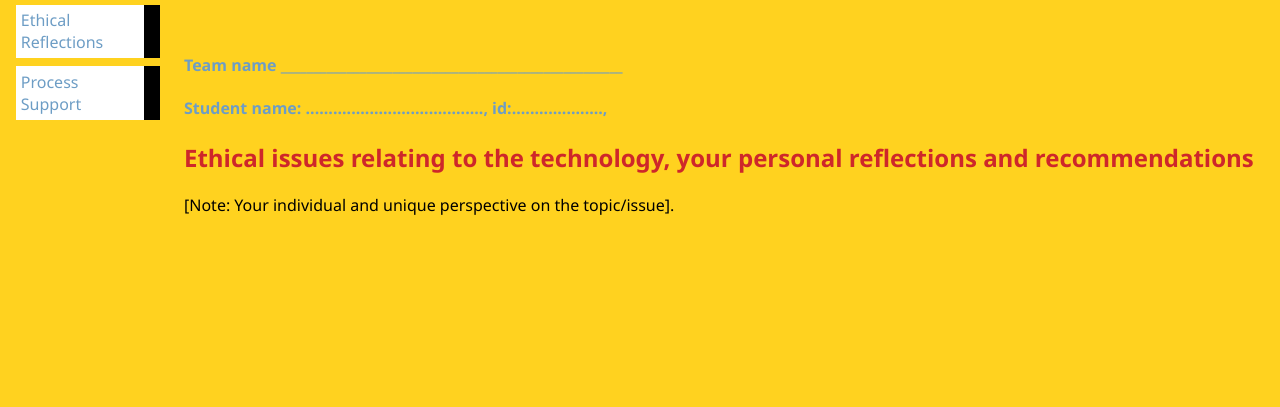
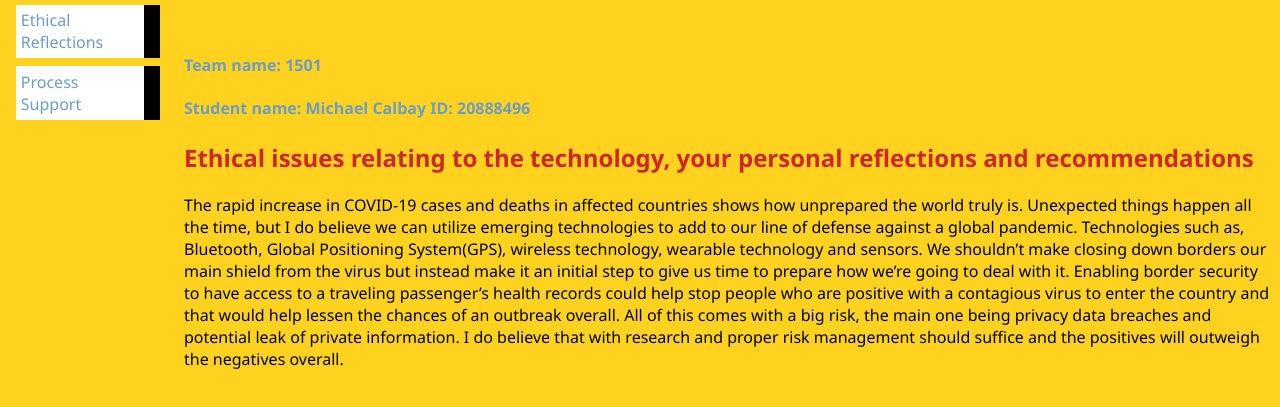
Before and after one commit to CiaraArnet/1501.github.io, a plain HTML site: page Misc/team3.html in a window 1280 px wide. Shown: the part 75-482 px from the top of the page. Drawn offline with Linux system fonts and the light colour scheme.

Commit message:
Update team3.html

```diff
--- a/Misc/team3.html
+++ b/Misc/team3.html
@@ -14,13 +14,13 @@
 </ul>
 
 <h1>Ethical Reflections Team Member 3 [Individual Page]</h1><br>
-<h4>Team name ____________________________________________________</h4>
+<h4>Team name: 1501</h4>
 
-<p><h4>Student name: ......................................., id:...................., </p></h4>
+<p><h4>Student name: Michael Calbay ID: 20888496 </p></h4>
 
 
 <h2>Ethical issues relating to the technology, your personal reflections and recommendations </h2>
 
-<p>[Note: Your individual and unique perspective on the topic/issue].</p>
+<p>The rapid increase in COVID-19 cases and deaths in affected countries shows how unprepared the world truly is. Unexpected things happen all the time, but I do believe we can utilize emerging technologies to add to our line of defense against a global pandemic. Technologies such as, Bluetooth, Global Positioning System(GPS), wireless technology, wearable technology and sensors. We shouldn’t make closing down borders our main shield from the virus but instead make it an initial step to give us time to prepare how we’re going to deal with it. Enabling border security to have access to a traveling passenger’s health records could help stop people who are positive with a contagious virus to enter the country and that would help lessen the chances of an outbreak overall. All of this comes with a big risk, the main one being privacy data breaches and potential leak of private information. I do believe that with research and proper risk management should suffice and the positives will outweigh the negatives overall. </p>
 
 </html>
```
